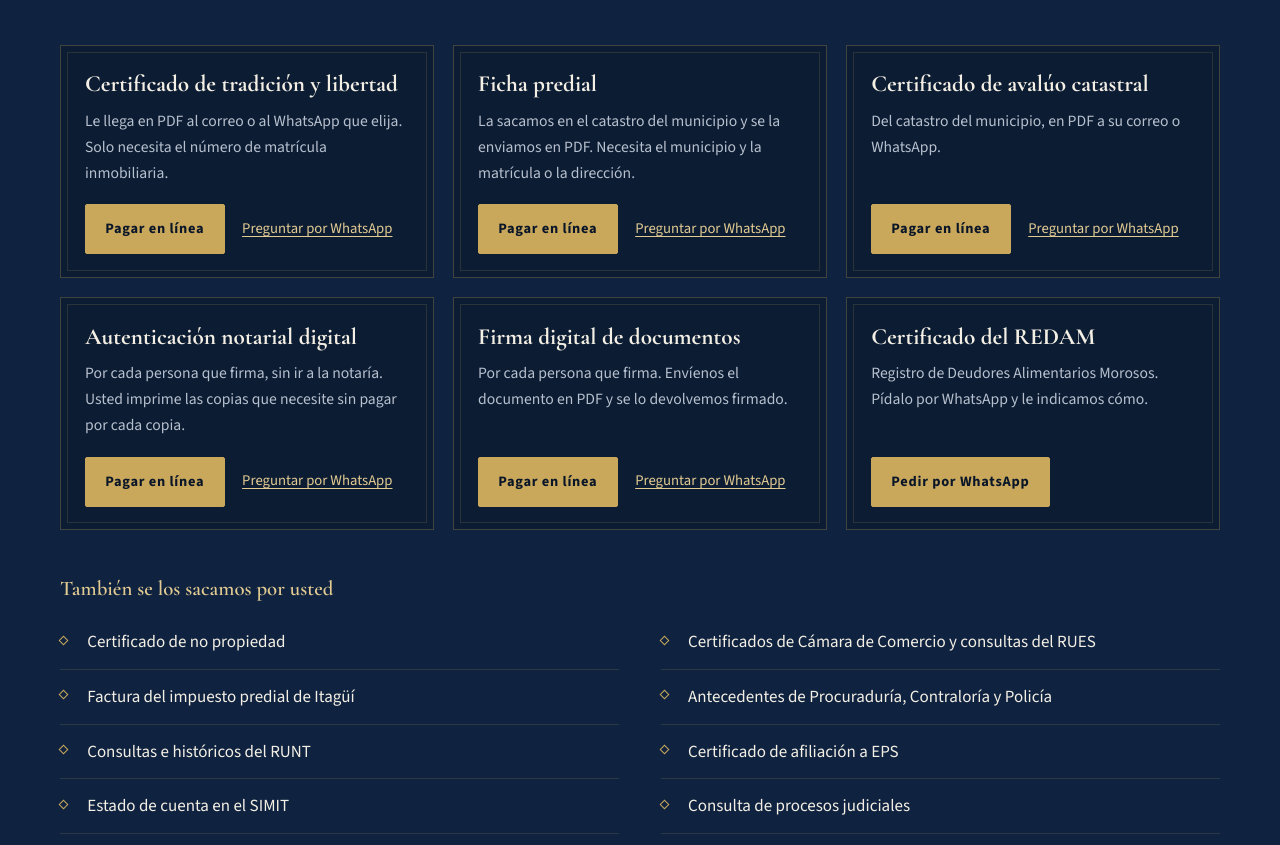
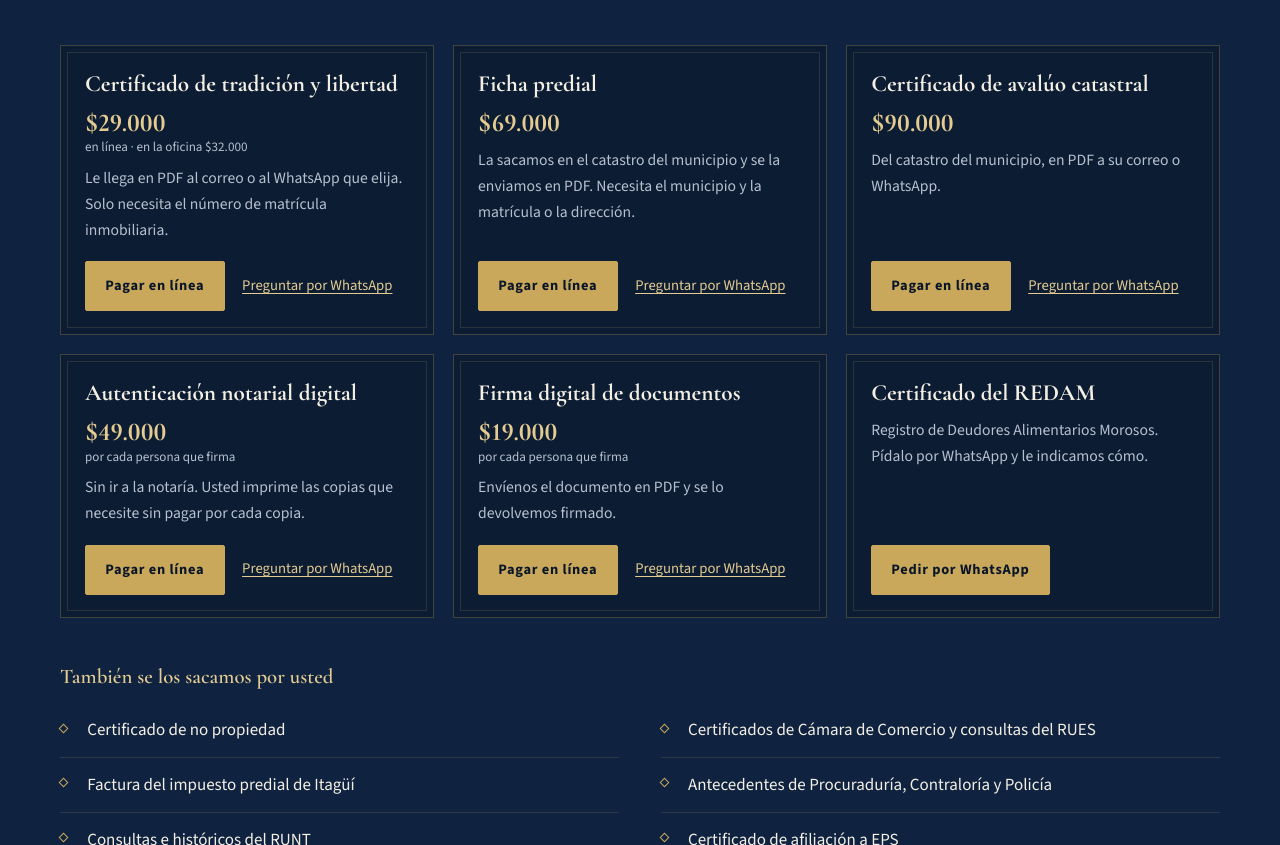
Before and after one commit to guzmanyabogados/guzmanyabogados.com, a plain HTML site: page index.html in a window 1280 px wide. Shown: the part 2630-3475 px from the top of the page. Drawn offline with Linux system fonts and the light colour scheme.

Commit message:
Precios de los trámites en línea
Co-Authored-By: Claude Opus 5.5 <noreply@anthropic.com>
Claude-Session: https://claude.ai/code/session_018iymQ9zHDZqCpVnWyqjyTi

```diff
--- a/assets/estilo.css
+++ b/assets/estilo.css
@@ -247,3 +247,5 @@ p { margin: 0; }
 .otros ul { columns: 2; }
 @media (max-width: 1000px) { .tarjetas { grid-template-columns: repeat(2, minmax(0, 1fr)); } }
 @media (max-width: 700px) { .tarjetas { grid-template-columns: 1fr; } .otros ul { columns: 1; } }
+.tarjeta .precio { font-variant-numeric: lining-nums; font-family: var(--display); font-size: 1.6rem; font-weight: 700; color: var(--oro-claro); line-height: 1.1; flex: 0; }
+.tarjeta .precio span { display: block; font-family: var(--texto); font-size: .82rem; font-weight: 400; color: var(--niebla); margin-top: .2rem; }
--- a/index.html
+++ b/index.html
@@ -177,27 +177,32 @@
       <ul class="tarjetas">
           <li class="tarjeta">
             <h3>Certificado de tradición y libertad</h3>
+            <p class="precio">$29.000 <span>en línea · en la oficina $32.000</span></p>
             <p>Le llega en PDF al correo o al WhatsApp que elija. Solo necesita el número de matrícula inmobiliaria.</p>
             <div class="acciones-tarjeta"><a class="boton boton-oro" href="https://checkout.wompi.co/l/tnTjo2" rel="noopener">Pagar en línea</a><a class="enlace-wa" href="https://wa.me/573205639603?text=Hola%2C%20quisiera%20pedir%3A%20Certificado%20de%20tradici%C3%B3n%20y%20libertad." rel="noopener">Preguntar por WhatsApp</a></div>
           </li>
           <li class="tarjeta">
             <h3>Ficha predial</h3>
+            <p class="precio">$69.000</p>
             <p>La sacamos en el catastro del municipio y se la enviamos en PDF. Necesita el municipio y la matrícula o la dirección.</p>
             <div class="acciones-tarjeta"><a class="boton boton-oro" href="https://checkout.wompi.co/l/D2PQdn" rel="noopener">Pagar en línea</a><a class="enlace-wa" href="https://wa.me/573205639603?text=Hola%2C%20quisiera%20pedir%3A%20Ficha%20predial." rel="noopener">Preguntar por WhatsApp</a></div>
           </li>
           <li class="tarjeta">
             <h3>Certificado de avalúo catastral</h3>
+            <p class="precio">$90.000</p>
             <p>Del catastro del municipio, en PDF a su correo o WhatsApp.</p>
             <div class="acciones-tarjeta"><a class="boton boton-oro" href="https://checkout.wompi.co/l/B6tFxu" rel="noopener">Pagar en línea</a><a class="enlace-wa" href="https://wa.me/573205639603?text=Hola%2C%20quisiera%20pedir%3A%20Certificado%20de%20aval%C3%BAo%20catastral." rel="noopener">Preguntar por WhatsApp</a></div>
           </li>
           <li class="tarjeta">
             <h3>Autenticación notarial digital</h3>
-            <p>Por cada persona que firma, sin ir a la notaría. Usted imprime las copias que necesite sin pagar por cada copia.</p>
+            <p class="precio">$49.000 <span>por cada persona que firma</span></p>
+            <p>Sin ir a la notaría. Usted imprime las copias que necesite sin pagar por cada copia.</p>
             <div class="acciones-tarjeta"><a class="boton boton-oro" href="https://checkout.wompi.co/l/WKMW3L" rel="noopener">Pagar en línea</a><a class="enlace-wa" href="https://wa.me/573205639603?text=Hola%2C%20quisiera%20pedir%3A%20Autenticaci%C3%B3n%20notarial%20digital." rel="noopener">Preguntar por WhatsApp</a></div>
           </li>
           <li class="tarjeta">
             <h3>Firma digital de documentos</h3>
-            <p>Por cada persona que firma. Envíenos el documento en PDF y se lo devolvemos firmado.</p>
+            <p class="precio">$19.000 <span>por cada persona que firma</span></p>
+            <p>Envíenos el documento en PDF y se lo devolvemos firmado.</p>
             <div class="acciones-tarjeta"><a class="boton boton-oro" href="https://checkout.wompi.co/l/rJvdYm" rel="noopener">Pagar en línea</a><a class="enlace-wa" href="https://wa.me/573205639603?text=Hola%2C%20quisiera%20pedir%3A%20Firma%20digital%20de%20documentos." rel="noopener">Preguntar por WhatsApp</a></div>
           </li>
           <li class="tarjeta">
```
